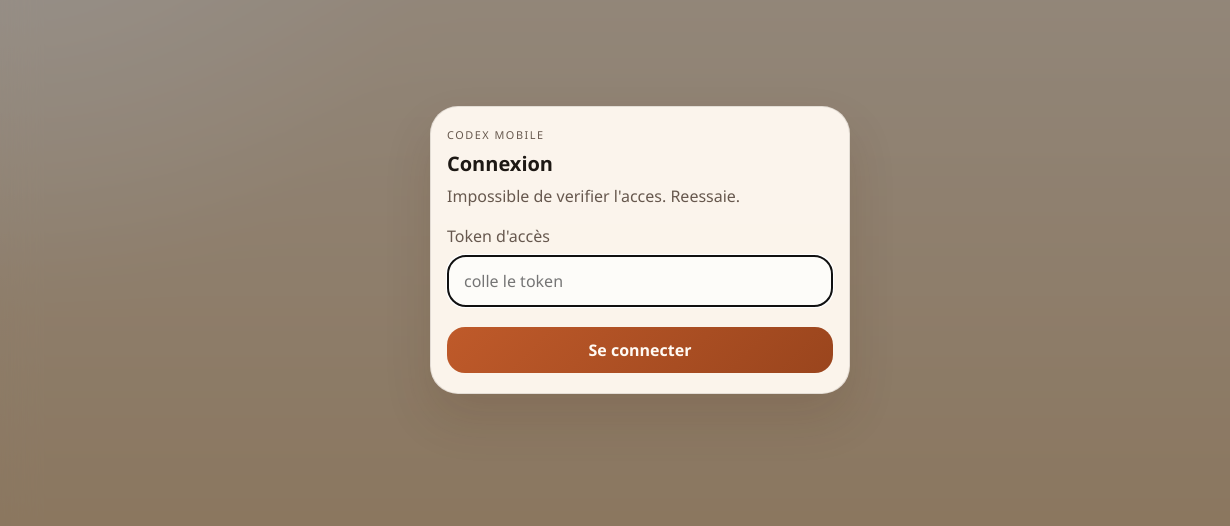
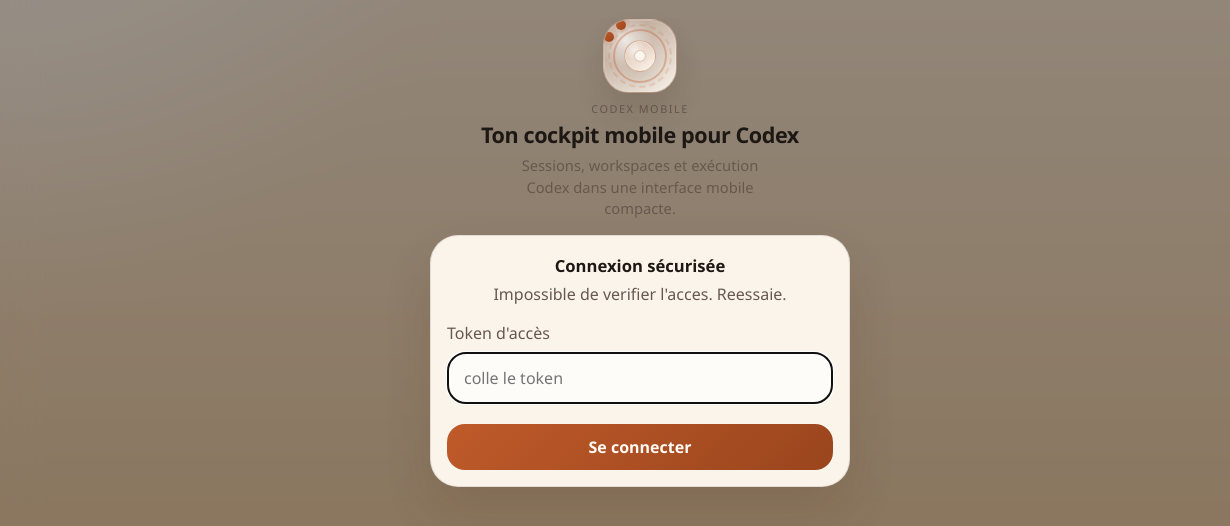
Before and after one commit to jeromenatio/codex-mobile, a website with bundled scripts: page public/index.html in a window 1280 px wide. Shown: the part 150-676 px from the top of the page, 0-1230 px from the left. Built offline with nearby package versions, Linux system fonts and the light colour scheme; files whose address does not match are found by name.

Commit message:
Polish authentication screen branding

```diff
--- a/public/app.js
+++ b/public/app.js
@@ -442,6 +442,7 @@ function openAuthGate(message = "Saisis le token d'accès pour ouvrir l'interfac
   elements.authGate.classList.add("open");
   elements.authGate.setAttribute("aria-hidden", "false");
   elements.authHint.textContent = message;
+  elements.authHint.hidden = message === "Saisis le token d'accès pour ouvrir l'interface.";
   window.setTimeout(() => {
     elements.authTokenInput.focus();
   }, 0);
@@ -479,6 +480,7 @@ function closeAuthGate() {
   elements.authGate.classList.remove("open");
   elements.authGate.setAttribute("aria-hidden", "true");
   elements.authTokenInput.value = "";
+  elements.authHint.hidden = true;
 }
 
 async function onSubmitAuth(event) {
@@ -486,6 +488,7 @@ async function onSubmitAuth(event) {
   const token = elements.authTokenInput.value.trim();
   if (!token) {
     elements.authHint.textContent = "Le token est requis.";
+    elements.authHint.hidden = false;
     return;
   }
 
@@ -499,6 +502,7 @@ async function onSubmitAuth(event) {
 
   if (!response?.ok) {
     elements.authHint.textContent = "Token invalide.";
+    elements.authHint.hidden = false;
     return;
   }
 
--- a/public/index.html
+++ b/public/index.html
@@ -9,11 +9,25 @@
   </head>
   <body class="auth-locked">
     <section id="authGate" class="auth-gate open" aria-hidden="false">
+      <div class="auth-shell">
+        <div class="auth-brand">
+          <div class="auth-logo auth-logo-orbit" aria-hidden="true">
+            <span class="auth-logo-orbit-core">
+              <span class="auth-logo-orbit-chip"></span>
+            </span>
+            <span class="auth-logo-orbit-ring auth-logo-orbit-ring-a"></span>
+            <span class="auth-logo-orbit-ring auth-logo-orbit-ring-b"></span>
+            <span class="auth-logo-orbit-node auth-logo-orbit-node-a"></span>
+            <span class="auth-logo-orbit-node auth-logo-orbit-node-b"></span>
+          </div>
+          <p class="eyebrow">Codex Mobile</p>
+          <h1 class="auth-heading">Ton cockpit mobile pour Codex</h1>
+          <p class="auth-subtitle">Sessions, workspaces et exécution Codex dans une interface mobile compacte.</p>
+        </div>
         <div class="auth-card" role="dialog" aria-modal="true" aria-labelledby="authTitle">
           <div class="auth-copy">
-          <p class="eyebrow">Codex Mobile</p>
-          <h1 id="authTitle">Connexion</h1>
-          <p id="authHint" class="auth-hint">Saisis le token d'accès pour ouvrir l'interface.</p>
+            <h2 id="authTitle">Connexion sécurisée</h2>
+            <p id="authHint" class="auth-hint" hidden></p>
           </div>
           <form id="authForm" class="auth-form">
             <label class="field">
@@ -22,6 +36,7 @@
             </label>
             <button id="authSubmitButton" class="primary-button auth-submit" type="submit">Se connecter</button>
           </form>
+        </div>
       </div>
     </section>
 
--- a/public/styles.css
+++ b/public/styles.css
@@ -625,29 +625,192 @@ textarea {
   display: flex;
 }
 
-.auth-card {
+.auth-shell {
   width: min(calc(100vw - 20px), 420px);
   max-width: calc(100vw - 20px);
+  display: grid;
+  gap: 14px;
+}
+
+.auth-brand {
+  display: grid;
+  justify-items: center;
+  gap: 8px;
+  text-align: center;
+  padding: 6px 10px 2px;
+}
+
+.auth-logo {
+  position: relative;
+  width: 74px;
+  height: 74px;
+  display: grid;
+  place-items: center;
+  border-radius: 24px;
+  background:
+    radial-gradient(circle at 30% 28%, rgba(255, 255, 255, 0.72), transparent 38%),
+    linear-gradient(145deg, color-mix(in srgb, var(--accent-soft) 78%, var(--panel)), var(--panel-strong));
+  border: 1px solid color-mix(in srgb, var(--accent) 18%, var(--line));
+  box-shadow:
+    inset 0 0 0 1px rgba(255, 255, 255, 0.18),
+    0 18px 30px rgba(44, 25, 12, 0.12);
+  overflow: hidden;
+}
+
+.auth-logo-core,
+.auth-logo-ring {
+  position: absolute;
+  border-radius: 999px;
+}
+
+.auth-logo-core {
+  width: 18px;
+  height: 18px;
+  background: linear-gradient(135deg, var(--accent), var(--accent-dark));
+  box-shadow: 0 0 0 6px color-mix(in srgb, var(--accent-soft) 55%, transparent);
+}
+
+.auth-logo-ring {
+  border: 2px solid color-mix(in srgb, var(--accent) 58%, transparent);
+  opacity: 0.88;
+}
+
+.auth-logo-ring-a {
+  width: 42px;
+  height: 42px;
+}
+
+.auth-logo-ring-b {
+  width: 58px;
+  height: 58px;
+  border-style: dashed;
+  opacity: 0.52;
+}
+
+.auth-logo-orbit {
+  border-radius: 26px;
+}
+
+.auth-logo-orbit-core,
+.auth-logo-orbit-ring,
+.auth-logo-orbit-node,
+.auth-logo-orbit-chip {
+  position: absolute;
+  inset: 0;
+}
+
+.auth-logo-orbit-core {
+  inset: 20px;
+  border-radius: 18px;
+  background:
+    radial-gradient(circle at 32% 28%, rgba(255, 255, 255, 0.55), transparent 34%),
+    linear-gradient(145deg, color-mix(in srgb, var(--accent-soft) 82%, var(--panel)), color-mix(in srgb, var(--panel-strong) 92%, transparent));
+  border: 1px solid color-mix(in srgb, var(--accent) 24%, var(--line));
+  box-shadow:
+    inset 0 0 0 1px rgba(255, 255, 255, 0.16),
+    0 12px 20px rgba(44, 25, 12, 0.1);
+}
+
+.auth-logo-orbit-chip {
+  inset: 9px;
+  border-radius: 12px;
+  border: 1px solid color-mix(in srgb, var(--accent) 20%, var(--line));
+  background: color-mix(in srgb, var(--panel-strong) 88%, transparent);
+}
+
+.auth-logo-orbit-chip::before,
+.auth-logo-orbit-chip::after {
+  content: "";
+  position: absolute;
+  left: 7px;
+  right: 7px;
+  height: 3px;
+  border-radius: 999px;
+  background: color-mix(in srgb, var(--accent-soft) 74%, transparent);
+}
+
+.auth-logo-orbit-chip::before {
+  top: 10px;
+}
+
+.auth-logo-orbit-chip::after {
+  top: 17px;
+}
+
+.auth-logo-orbit-ring {
+  border-radius: 999px;
+  border: 2px solid color-mix(in srgb, var(--accent) 34%, transparent);
+}
+
+.auth-logo-orbit-ring-a {
+  inset: 9px;
+}
+
+.auth-logo-orbit-ring-b {
+  inset: 4px;
+  border-style: dashed;
+  opacity: 0.48;
+}
+
+.auth-logo-orbit-node {
+  width: 10px;
+  height: 10px;
+  border-radius: 999px;
+  background: linear-gradient(135deg, var(--accent), var(--accent-dark));
+  box-shadow: 0 0 0 4px color-mix(in srgb, var(--accent-soft) 48%, transparent);
+}
+
+.auth-logo-orbit-node-a {
+  top: 12px;
+  right: 14px;
+}
+
+.auth-logo-orbit-node-b {
+  bottom: 15px;
+  left: 12px;
+}
+
+.auth-heading {
+  margin: 0;
+  font-size: 1.35rem;
+  line-height: 1.06;
+  letter-spacing: -0.02em;
+  color: var(--ink);
+}
+
+.auth-subtitle {
+  margin: 0;
+  max-width: 32ch;
+  color: var(--ink-soft);
+  line-height: 1.45;
+  font-size: 0.92rem;
+}
+
+.auth-card {
+  width: 100%;
+  max-width: 100%;
   max-height: calc(100dvh - 20px);
-  padding: 20px 16px;
+  padding: 18px 16px 16px;
   border-radius: 28px;
   background: var(--panel-strong);
   border: 1px solid var(--line);
   box-shadow: var(--shadow);
   display: grid;
-  gap: 16px;
+  gap: 15px;
   box-sizing: border-box;
   overflow: hidden;
 }
 
 .auth-copy {
   display: grid;
-  gap: 8px;
-}
-
-.auth-copy h1 {
+  gap: 6px;
+  justify-items: center;
+  text-align: center;
+}
+
+.auth-copy h2 {
   margin: 0;
-  font-size: 1.25rem;
+  font-size: 1.04rem;
 }
 
 .auth-hint {
```
Lines whose indentation alone changed are shown as unchanged.
